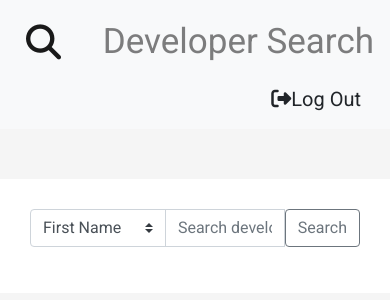
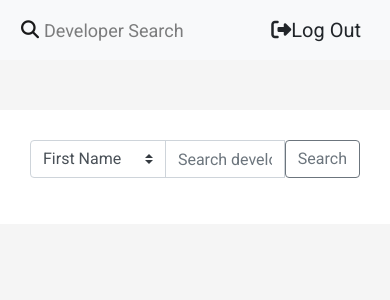
Before and after one commit to sourcenaman/developer-search, a PHP site: page /user.html in a window 390 px wide. Shown: the top 300 px of the page. Run offline with PHP 8.4, Linux system fonts and the light colour scheme; some libraries are stand-ins or nearby versions.

Commit message:
Added media query

```diff
--- a/css/index.css
+++ b/css/index.css
@@ -80,3 +80,20 @@ body {
   margin-top: 50px;
   padding: 30px;
 }
+
+@media screen and (max-width: 480px) {
+  .navbar-icon {
+    margin: 5px;
+    font-size: 18px;
+  }
+
+  .navbar-text {
+    margin: auto 0px;
+    font-size: 18px;
+  }
+
+  .navbar-btn {
+    font-size: 20px;
+    margin-left: auto;
+  }
+}
```
